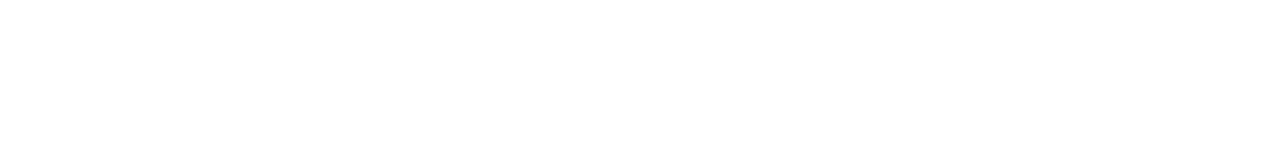
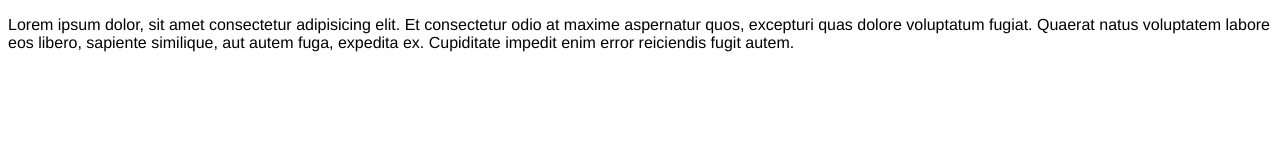
Before and after one commit to Yeshrat-Zerin-Yera/B14-A01-DevConf-2026, a plain HTML site: page index.html in a window 1280 px wide. Drawn offline with nearby package versions, Linux system fonts and the light colour scheme.

Commit message:
StyleSheet Favicon GoogleFont Added

```diff
--- a/index.html
+++ b/index.html
@@ -3,9 +3,19 @@
 <head>
     <meta charset="UTF-8">
     <meta name="viewport" content="width=device-width, initial-scale=1.0">
-    <title>Document</title>
+    <title>B14-A01-DevConf-2026</title>
+    <!-- CSS -->
+    <link rel="stylesheet" href="./style.css">
+    <!-- Google font -->
+     <link rel="preconnect" href="https://fonts.googleapis.com">
+<link rel="preconnect" href="https://fonts.gstatic.com" crossorigin>
+<link href="https://fonts.googleapis.com/css2?family=Arimo:ital,wght@0,400..700;1,400..700&display=swap" rel="stylesheet">
+<!-- Favicon -->
+ <link rel="shortcut icon" href="./assets/logo-mini.png" type="image/x-icon">
 </head>
 <body>
-
+    <header>
+        <p>Lorem ipsum dolor, sit amet consectetur adipisicing elit. Et consectetur odio at maxime aspernatur quos, excepturi quas dolore voluptatum fugiat. Quaerat natus voluptatem labore eos libero, sapiente similique, aut autem fuga, expedita ex. Cupiditate impedit enim error reiciendis fugit autem.</p>
+    </header>
 </body>
 </html>
--- /dev/null
+++ b/style.css
@@ -0,0 +1,3 @@
+*{
+    font-family: "Arimo", sans-serif;
+}
```
Also changed, not shown: assets/andrej.png (added), assets/banner.jpg (added), assets/demis.png (added), assets/footer-logo.png (added), assets/gary.png (added), assets/logo-mini.png (added), assets/logo.png (added), assets/mustafa.png (added).
